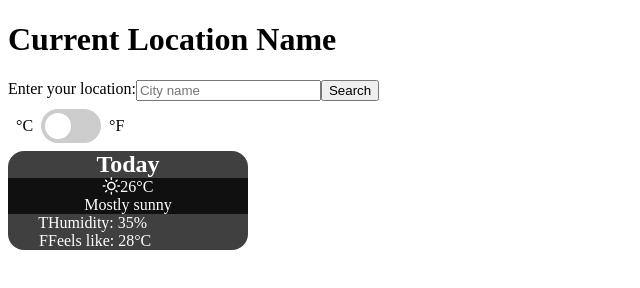
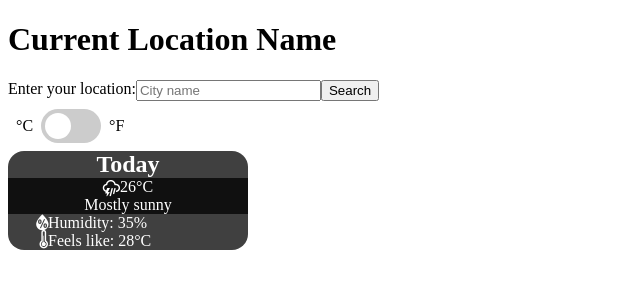
Before and after one commit to Roxanoel/weather-app, a website: page dist/index.html in a window 1280 px wide. Shown: the full height of the page, 0-640 px from the left. Drawn offline with Linux system fonts and the light colour scheme; no server answers.

Commit message:
Added fixed icons.

```diff
--- a/dist/index.html
+++ b/dist/index.html
@@ -27,13 +27,13 @@
     <div class="current-weather">
         <h2>Today</h2>
         <div class="hero">
-            <i class="wi wi-day-sunny"></i>
+            <i class="wi wi-owm-201"></i>
             <div class="temperature">26&deg;C</div>
         </div>
         <div class="descr">Mostly sunny</div>
-        <div class="humidity icon">T</div>
+        <i class="humidity icon wi wi-humidity"></i>
         <div class="humidity text">Humidity: 35%</div>
-        <div class="feels-like icon">F</div>
+        <i class="feels-like icon wi wi-thermometer"></i>
         <div class="feels-like">Feels like: 28&deg;C</div>
     </div>
 </body>
```
